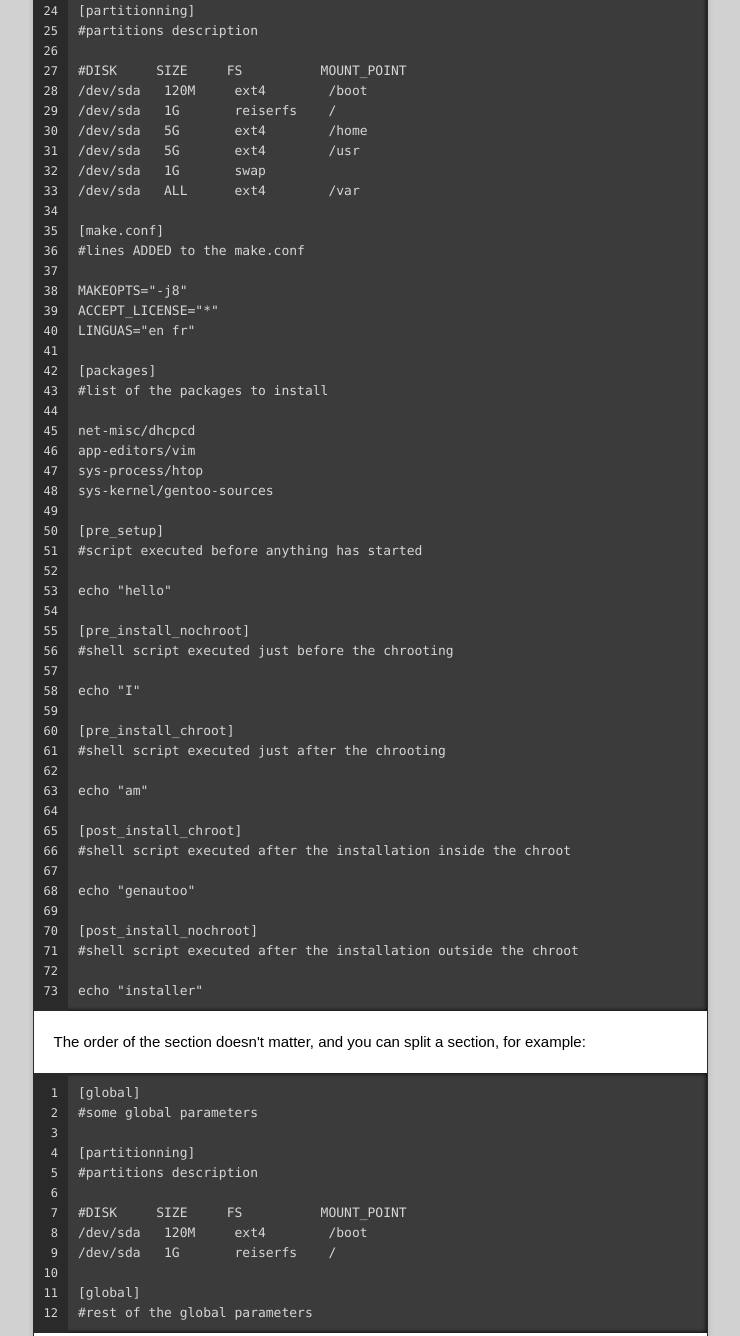
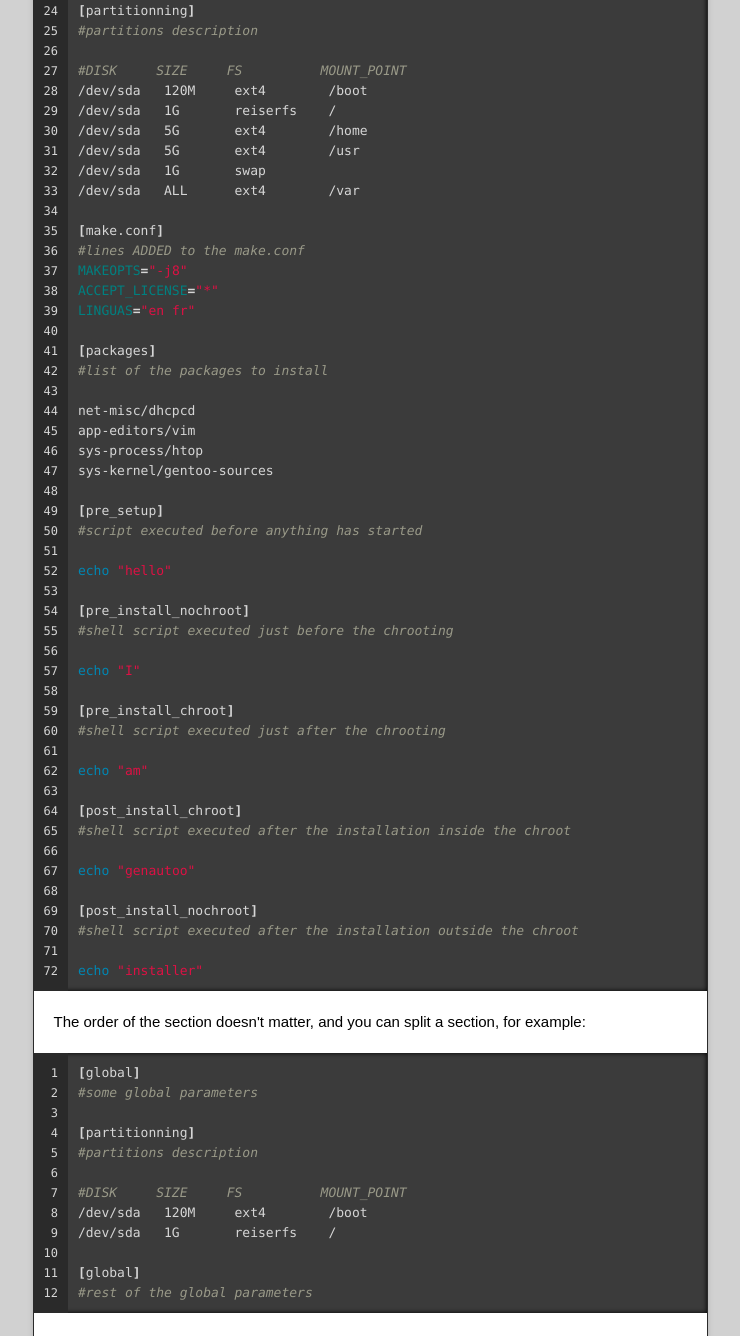
Before and after one commit to kakwa/genautoo, a plain HTML site: page index.html in a window 1280 px wide. Shown: the part 1985-3321 px from the top of the page, without its empty margins (270-1010 px from the left). Drawn offline with nearby package versions, Linux system fonts and the light colour scheme.

```diff
--- a/index.html
+++ b/index.html
@@ -87,33 +87,33 @@
 
 <p>Humm, that's not helping? Okay. Creating the config file is simple, here is a simple example:</p>
 
-<pre><code>[global]
-#some global parameters
+<div class="highlight"><pre><span class="o">[</span>global<span class="o">]</span>
+<span class="c">#some global parameters</span>
 
-#mirror="http://mirror.ovh.net/gentoo-distfiles/"
-#proxy="http://myproxy.example.net:8080"
-parallele_emerge="-j4"
-root_password="changeme"
+<span class="c">#mirror="http://mirror.ovh.net/gentoo-distfiles/"</span>
+<span class="c">#proxy="http://myproxy.example.net:8080"</span>
+<span class="nv">parallele_emerge</span><span class="o">=</span><span class="s2">"-j4"</span>
+<span class="nv">root_password</span><span class="o">=</span><span class="s2">"changeme"</span>
 
-[network_install]
-#network configuration during the installation
+<span class="o">[</span>network_install<span class="o">]</span>
+<span class="c">#network configuration during the installation</span>
 eth0 dhcp
-#eth1 static 192.168.42.100/24
-#route eth1 default gw 192.168.42.254
-#dns 8.8.8.8
+<span class="c">#eth1 static 192.168.42.100/24</span>
+<span class="c">#route eth1 default gw 192.168.42.254</span>
+<span class="c">#dns 8.8.8.8</span>
 
-[network]
-#network configuration of the installed system
+<span class="o">[</span>network<span class="o">]</span>
+<span class="c">#network configuration of the installed system</span>
 
-#eth1 static 192.168.69.51/24
-#route eth1 default gw 192.168.69.1
-#dns 8.8.8.8
+<span class="c">#eth1 static 192.168.69.51/24</span>
+<span class="c">#route eth1 default gw 192.168.69.1</span>
+<span class="c">#dns 8.8.8.8</span>
 
 
-[partitionning]
-#partitions description
+<span class="o">[</span>partitionning<span class="o">]</span>
+<span class="c">#partitions description</span>
 
-#DISK     SIZE     FS          MOUNT_POINT
+<span class="c">#DISK     SIZE     FS          MOUNT_POINT</span>
 /dev/sda   120M     ext4        /boot
 /dev/sda   1G       reiserfs    /
 /dev/sda   5G       ext4        /home
@@ -121,62 +121,61 @@
 /dev/sda   1G       swap
 /dev/sda   ALL      ext4        /var
 
-[make.conf]
-#lines ADDED to the make.conf
+<span class="o">[</span>make.conf<span class="o">]</span>
+<span class="c">#lines ADDED to the make.conf</span>
+<span class="nv">MAKEOPTS</span><span class="o">=</span><span class="s2">"-j8"</span>
+<span class="nv">ACCEPT_LICENSE</span><span class="o">=</span><span class="s2">"*"</span>
+<span class="nv">LINGUAS</span><span class="o">=</span><span class="s2">"en fr"</span>
 
-MAKEOPTS="-j8"
-ACCEPT_LICENSE="*"
-LINGUAS="en fr"
-
-[packages]
-#list of the packages to install
+<span class="o">[</span>packages<span class="o">]</span>
+<span class="c">#list of the packages to install</span>
 
 net-misc/dhcpcd
 app-editors/vim
 sys-process/htop
 sys-kernel/gentoo-sources
 
-[pre_setup]
-#script executed before anything has started
+<span class="o">[</span>pre_setup<span class="o">]</span>
+<span class="c">#script executed before anything has started</span>
 
-echo "hello"
+<span class="nb">echo</span> <span class="s2">"hello"</span>
 
-[pre_install_nochroot]
-#shell script executed just before the chrooting
+<span class="o">[</span>pre_install_nochroot<span class="o">]</span>
+<span class="c">#shell script executed just before the chrooting</span>
 
-echo "I"
+<span class="nb">echo</span> <span class="s2">"I"</span>
 
-[pre_install_chroot]
-#shell script executed just after the chrooting
+<span class="o">[</span>pre_install_chroot<span class="o">]</span>
+<span class="c">#shell script executed just after the chrooting</span>
 
-echo "am"
+<span class="nb">echo</span> <span class="s2">"am"</span>
 
-[post_install_chroot]
-#shell script executed after the installation inside the chroot
+<span class="o">[</span>post_install_chroot<span class="o">]</span>
+<span class="c">#shell script executed after the installation inside the chroot</span>
 
-echo "genautoo"
+<span class="nb">echo</span> <span class="s2">"genautoo"</span>
 
-[post_install_nochroot]
-#shell script executed after the installation outside the chroot
+<span class="o">[</span>post_install_nochroot<span class="o">]</span>
+<span class="c">#shell script executed after the installation outside the chroot</span>
 
-echo "installer"
-</code></pre>
+<span class="nb">echo</span> <span class="s2">"installer"</span>
+</pre></div>
 
 <p>The order of the section doesn't matter, and you can split a section, for example:</p>
 
-<pre><code>[global]
-#some global parameters
+<div class="highlight"><pre><span class="o">[</span>global<span class="o">]</span>
+<span class="c">#some global parameters</span>
 
-[partitionning]
-#partitions description
+<span class="o">[</span>partitionning<span class="o">]</span>
+<span class="c">#partitions description</span>
 
-#DISK     SIZE     FS          MOUNT_POINT
+<span class="c">#DISK     SIZE     FS          MOUNT_POINT</span>
 /dev/sda   120M     ext4        /boot
 /dev/sda   1G       reiserfs    /
 
-[global]
-#rest of the global parameters
-</code></pre>
+<span class="o">[</span>global<span class="o">]</span>
+<span class="c">#rest of the global parameters</span>
+</pre></div>
 
 <p>Any way, there are some examples in the examples directory.</p>
 
```
Also changed, not shown: params.json (+1 -1 lines).
